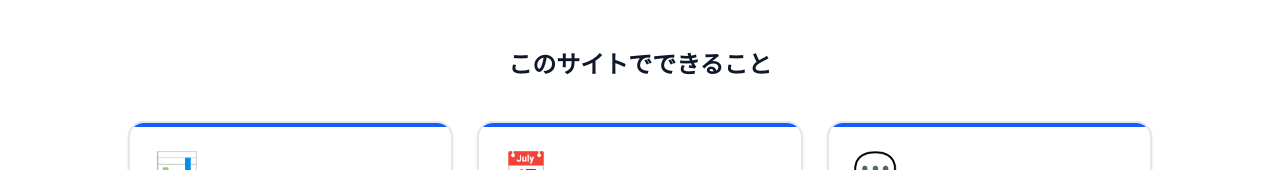
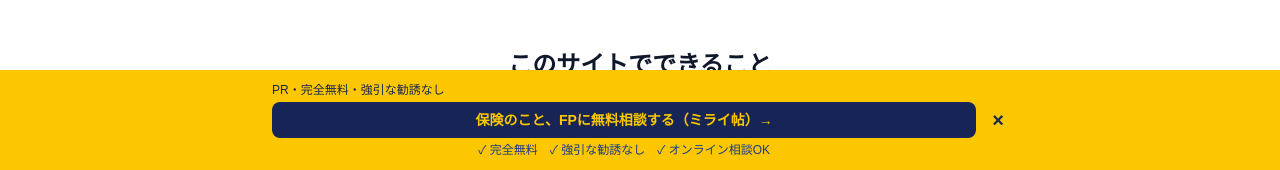
Before and after one commit to zero-zero-youtube/hoken-data, a Next.js app: page / in a window 1280 px wide. Shown: the part 630-800 px from the top of the page. Built offline with nearby package versions, Linux system fonts and the light colour scheme; no server answers; the database is empty.

Commit message:
Add sticky affiliate banner (StickyAffiliateBanner)
Shows fixed bottom banner after 300px scroll with miraitecho FP consultation CTA.
Yellow-400 background, blue-950 button, dismissible with × button.

Co-Authored-By: Claude Sonnet 4.6 <noreply@anthropic.com>

```diff
--- a/app/layout.tsx
+++ b/app/layout.tsx
@@ -4,6 +4,7 @@ import Script from "next/script";
 import "./globals.css";
 import HeaderNav from "@/components/HeaderNav";
 import Footer from "@/components/Footer";
+import StickyAffiliateBanner from "@/components/StickyAffiliateBanner";
 
 const geistSans = Geist({
   variable: "--font-geist-sans",
@@ -58,6 +59,7 @@ export default function RootLayout({
         <HeaderNav />
         <main className="flex-1">{children}</main>
         <Footer />
+        <StickyAffiliateBanner />
       </body>
     </html>
   );
--- /dev/null
+++ b/components/StickyAffiliateBanner.tsx
@@ -0,0 +1,47 @@
+'use client'
+import { useState, useEffect } from 'react'
+
+export default function StickyAffiliateBanner() {
+  const [visible, setVisible] = useState(false)
+  const [closed, setClosed] = useState(false)
+
+  useEffect(() => {
+    const handleScroll = () => {
+      if (window.scrollY > 300 && !closed) {
+        setVisible(true)
+      }
+    }
+    window.addEventListener('scroll', handleScroll, { passive: true })
+    return () => window.removeEventListener('scroll', handleScroll)
+  }, [closed])
+
+  if (!visible || closed) return null
+
+  return (
+    <div className="fixed bottom-0 left-0 right-0 z-50 bg-yellow-400 shadow-lg">
+      <div className="max-w-3xl mx-auto px-4 py-3 flex items-center justify-between gap-3">
+        <div className="flex-1 min-w-0">
+          <p className="text-blue-950 text-xs mb-1">PR・完全無料・強引な勧誘なし</p>
+          <a
+            href="http://www.rentracks.jp/adx/r.html?idx=0.72767.382229.10612.15191&dna=173109"
+            target="_blank"
+            rel="noopener noreferrer sponsored"
+            className="block w-full bg-blue-950 hover:bg-blue-800 text-yellow-400 font-bold text-center py-2 px-4 rounded-lg text-sm transition-colors"
+          >
+            保険のこと、FPに無料相談する（ミライ帖）→
+          </a>
+          <p className="text-blue-900 text-xs text-center mt-1">
+            ✓ 完全無料　✓ 強引な勧誘なし　✓ オンライン相談OK
+          </p>
+        </div>
+        <button
+          onClick={() => { setClosed(true); setVisible(false) }}
+          className="text-blue-950 hover:text-blue-700 font-bold text-xl leading-none flex-shrink-0 p-1"
+          aria-label="閉じる"
+        >
+          ×
+        </button>
+      </div>
+    </div>
+  )
+}
```
